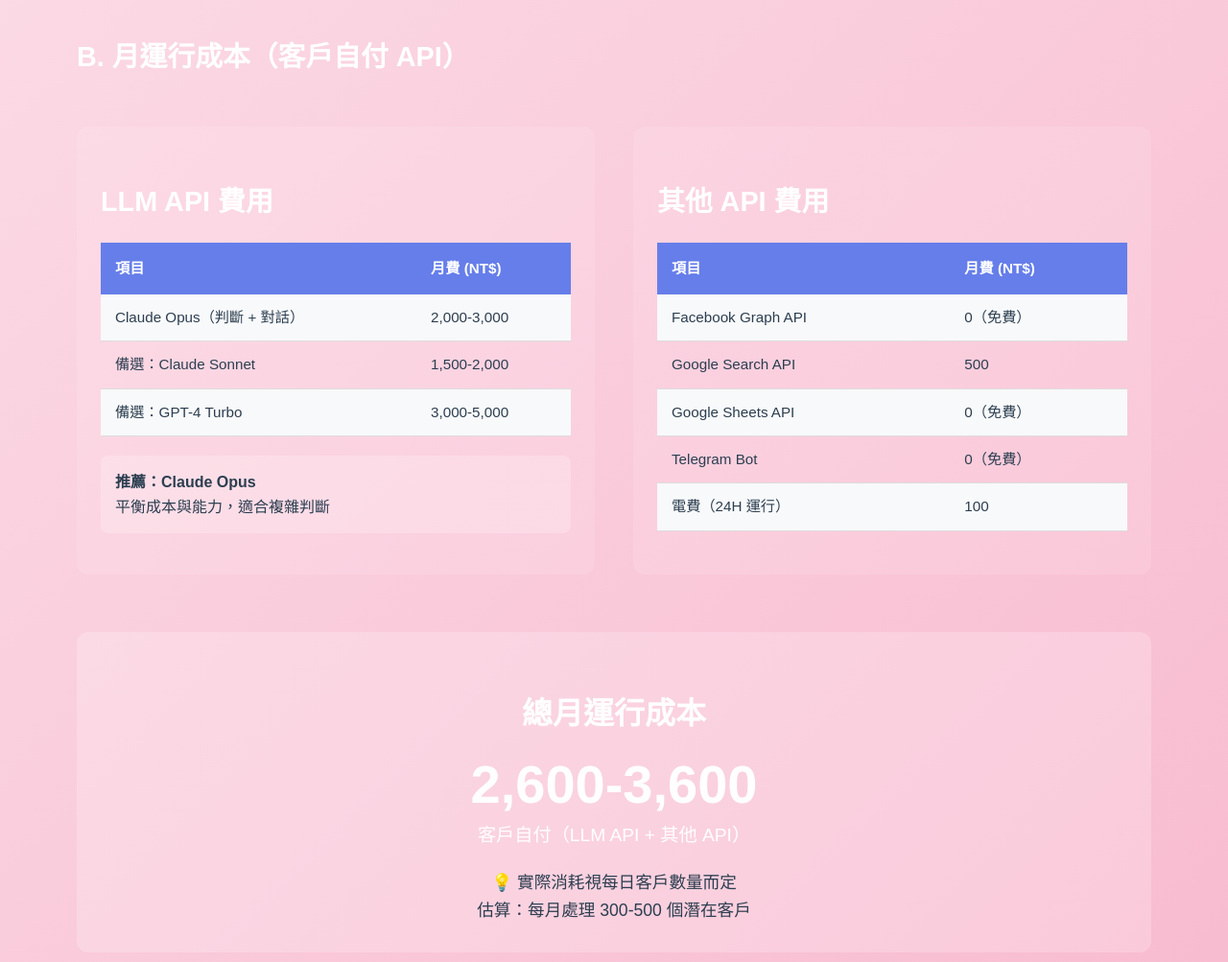
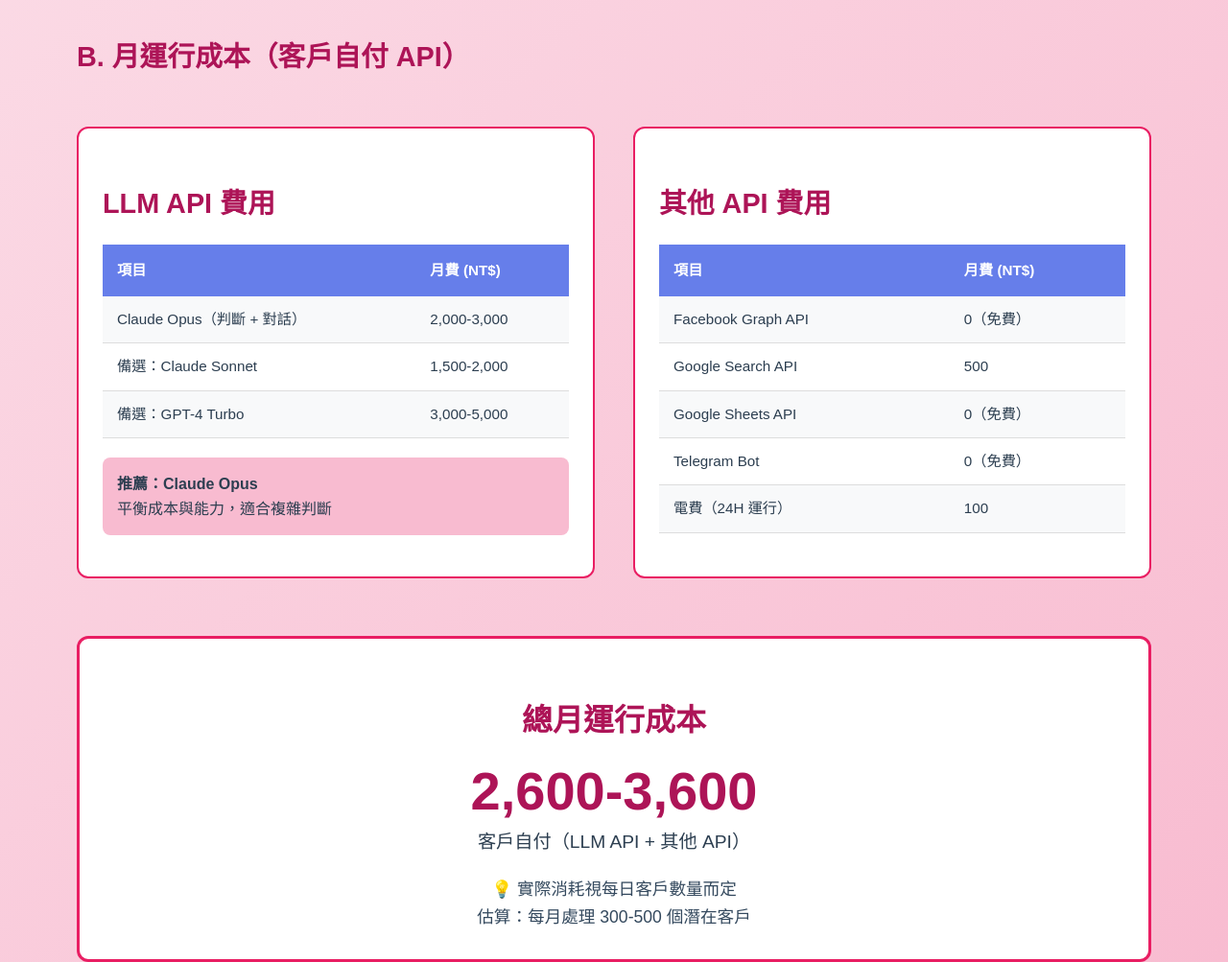
Before and after one commit to jacky6658/housesale, a plain HTML site: page 簡報-AI自主業務員系統.html in a window 1280 px wide. Shown: the part 10140-11143 px from the top of the page at 96% size. Drawn offline with Linux system fonts and the light colour scheme.

Commit message:
Fix: 成本分析頁面所有白色文字改為深色

```diff
--- a/簡報-AI自主業務員系統.html
+++ b/簡報-AI自主業務員系統.html
@@ -937,7 +937,7 @@
 <div class="slide slide-accent">
     <h2>成本分析（完全透明）</h2>
 
-    <h3 style="color: white;">A. 開發成本（一次性，付給我們）</h3>
+    <h3>A. 開發成本（一次性，付給我們）</h3>
 
     <table>
         <tr>
@@ -996,11 +996,11 @@
         </tr>
     </table>
 
-    <h3 style="color: white; margin-top: 40px;">B. 月運行成本（客戶自付 API）</h3>
+    <h3 style="margin-top: 40px;">B. 月運行成本（客戶自付 API）</h3>
 
     <div class="grid-2">
-        <div style="background: rgba(255,255,255,0.1); padding: 25px; border-radius: 12px;">
-            <h3 style="color: white;">LLM API 費用</h3>
+        <div style="background: white; padding: 25px; border-radius: 12px; border: 2px solid #e91e63;">
+            <h3 style="color: #ad1457;">LLM API 費用</h3>
             <table style="font-size: 0.95em;">
                 <tr>
                     <th>項目</th>
@@ -1020,14 +1020,14 @@
                 </tr>
             </table>
 
-            <div style="margin-top: 15px; padding: 15px; background: rgba(255,255,255,0.2); border-radius: 8px;">
+            <div style="margin-top: 15px; padding: 15px; background: #f8bbd0; border-radius: 8px; color: #2c3e50;">
                 <strong>推薦：Claude Opus</strong><br>
                 平衡成本與能力，適合複雜判斷
             </div>
         </div>
 
-        <div style="background: rgba(255,255,255,0.1); padding: 25px; border-radius: 12px;">
-            <h3 style="color: white;">其他 API 費用</h3>
+        <div style="background: white; padding: 25px; border-radius: 12px; border: 2px solid #e91e63;">
+            <h3 style="color: #ad1457;">其他 API 費用</h3>
             <table style="font-size: 0.95em;">
                 <tr>
                     <th>項目</th>
@@ -1057,12 +1057,12 @@
         </div>
     </div>
 
-    <div style="margin-top: 30px; background: rgba(255,255,255,0.2); padding: 30px; border-radius: 12px; text-align: center;">
-        <h3 style="color: white; font-size: 2em;">總月運行成本</h3>
-        <div class="big-number" style="color: white; font-size: 3.5em;">2,600-3,600</div>
-        <p style="font-size: 1.2em; color: white;">客戶自付（LLM API + 其他 API）</p>
-
-        <div style="margin-top: 20px; font-size: 1.1em;">
+    <div style="margin-top: 30px; background: white; padding: 30px; border-radius: 12px; text-align: center; border: 3px solid #e91e63;">
+        <h3 style="color: #ad1457; font-size: 2em;">總月運行成本</h3>
+        <div class="big-number" style="color: #ad1457; font-size: 3.5em;">2,600-3,600</div>
+        <p style="font-size: 1.2em; color: #2c3e50;">客戶自付（LLM API + 其他 API）</p>
+
+        <div style="margin-top: 20px; font-size: 1.1em; color: #34495e;">
             💡 實際消耗視每日客戶數量而定<br>
             估算：每月處理 300-500 個潛在客戶
         </div>
```
